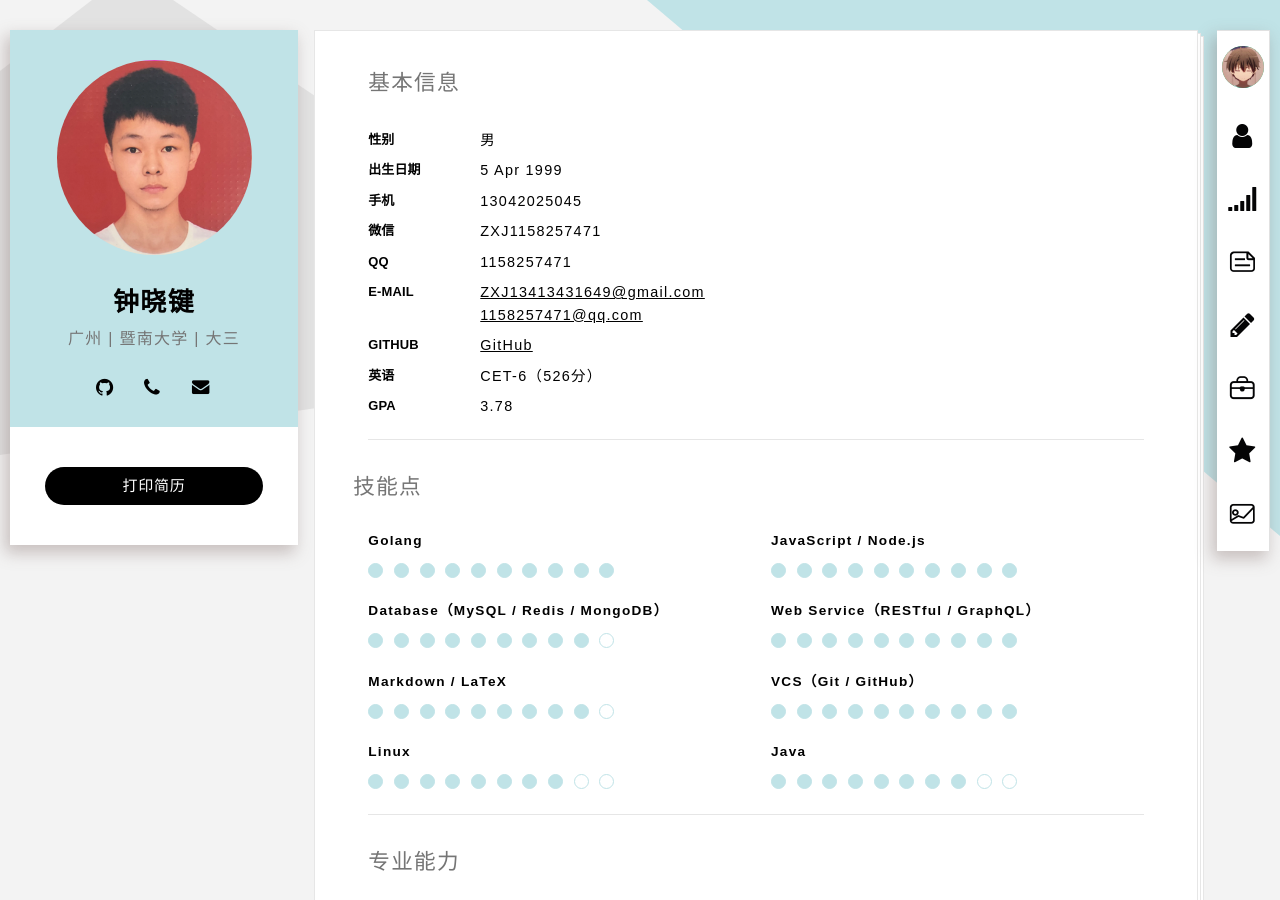
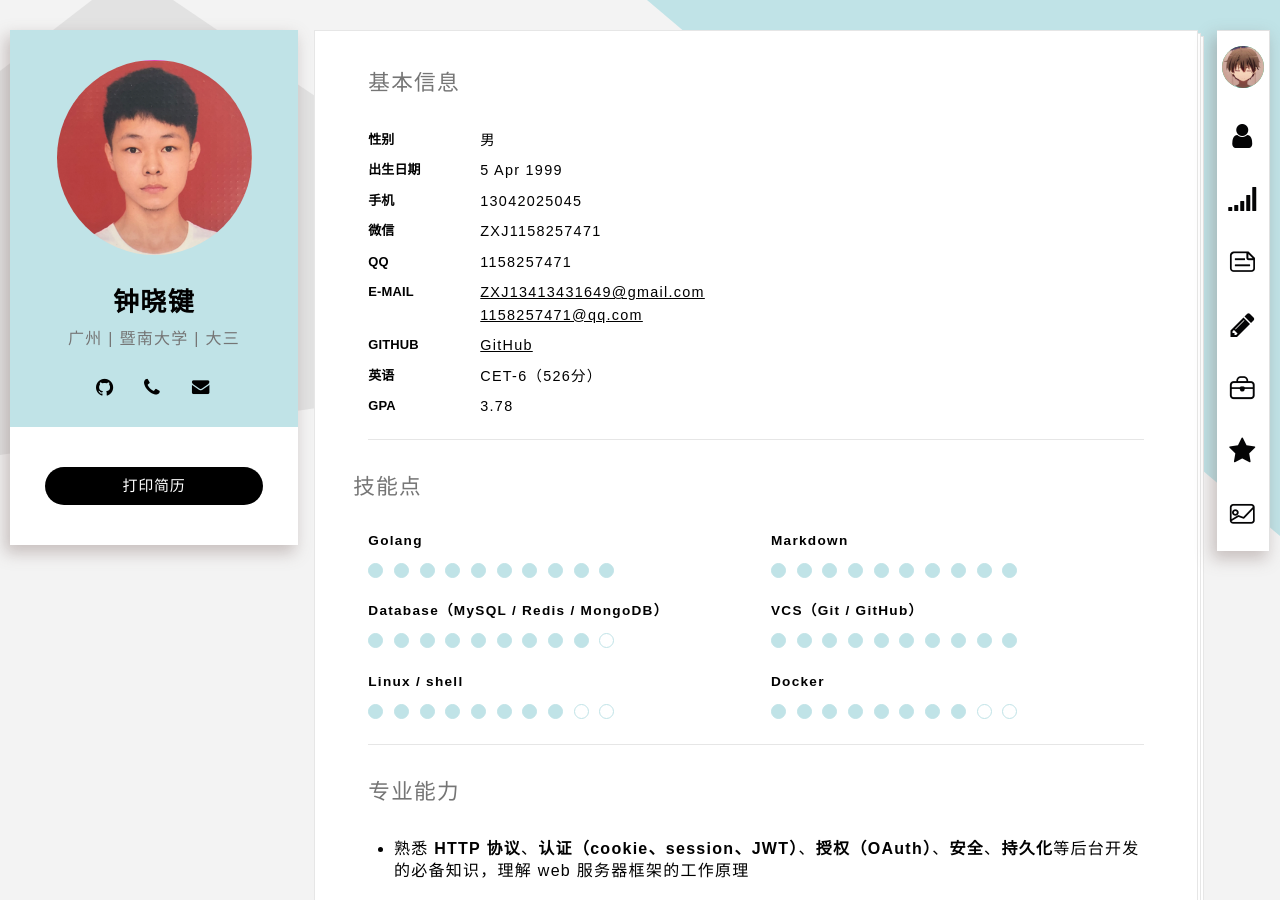
Before and after one commit to xiaojianzhong/xiaojianzhong.github.io, a Jekyll site: the page built from index.html, in a window 1280 px wide and 900 px high. Built offline with Jekyll 4.4.1, drawn with Linux system fonts in a browser that asks for light colours; some web fonts are replaced.

Commit message:
refactor(platform-browser): reassign skill points

```diff
--- a/_includes/skill-points.html
+++ b/_includes/skill-points.html
@@ -53,33 +53,11 @@
         <div
           class="progress-bullets crt-animate"
           role="progressbar"
-          aria-valuenow="9"
-          aria-valuemin="0"
-          aria-valuemax="10"
-        >
-          <strong class="progress-title">Markdown / LaTeX</strong>
-          <span class="progress-bar">
-            <span class="bullet fill"></span>
-            <span class="bullet fill"></span>
-            <span class="bullet fill"></span>
-            <span class="bullet fill"></span>
-            <span class="bullet fill"></span>
-            <span class="bullet fill"></span>
-            <span class="bullet fill"></span>
-            <span class="bullet fill"></span>
-            <span class="bullet fill"></span>
-            <span class="bullet"></span>
-          </span>
-        </div>
-
-        <div
-          class="progress-bullets crt-animate"
-          role="progressbar"
           aria-valuenow="8"
           aria-valuemin="0"
           aria-valuemax="10"
         >
-          <strong class="progress-title">Linux</strong>
+          <strong class="progress-title">Linux / shell</strong>
           <span class="progress-bar">
             <span class="bullet fill"></span>
             <span class="bullet fill"></span>
@@ -99,35 +77,11 @@
         <div
           class="progress-bullets crt-animate"
           role="progressbar"
-          aria-valuenow="9"
-          aria-valuemin="0"
-          aria-valuemax="10"
-        >
-          <strong class="progress-title">JavaScript / Node.js</strong>
-          <span class="progress-bar">
-            <span class="bullet fill"></span>
-            <span class="bullet fill"></span>
-            <span class="bullet fill"></span>
-            <span class="bullet fill"></span>
-            <span class="bullet fill"></span>
-            <span class="bullet fill"></span>
-            <span class="bullet fill"></span>
-            <span class="bullet fill"></span>
-            <span class="bullet fill"></span>
-            <span class="bullet fill"></span>
-          </span>
-        </div>
-
-        <div
-          class="progress-bullets crt-animate"
-          role="progressbar"
           aria-valuenow="8"
           aria-valuemin="0"
           aria-valuemax="10"
         >
-          <strong class="progress-title"
-            >Web Service（RESTful / GraphQL）</strong
-          >
+          <strong class="progress-title">Markdown</strong>
           <span class="progress-bar">
             <span class="bullet fill"></span>
             <span class="bullet fill"></span>
@@ -171,7 +125,7 @@
           aria-valuemin="0"
           aria-valuemax="10"
         >
-          <strong class="progress-title">Java</strong>
+          <strong class="progress-title">Docker</strong>
           <span class="progress-bar">
             <span class="bullet fill"></span>
             <span class="bullet fill"></span>
```
